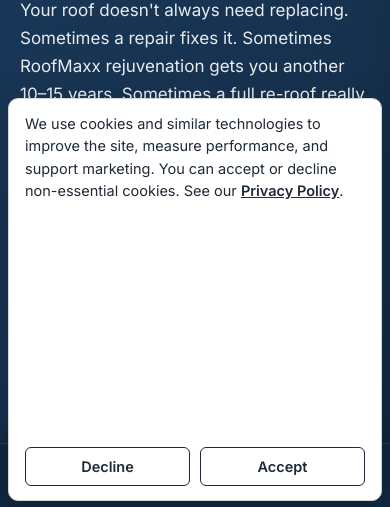
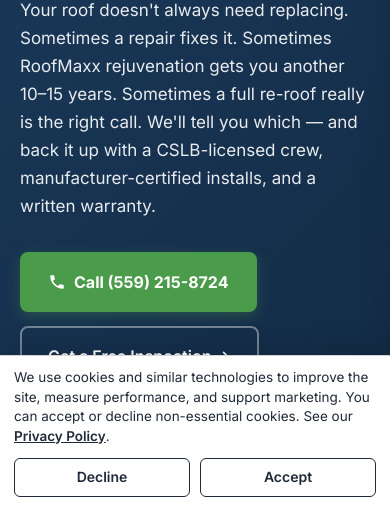
Before and after one commit to Revelation-Agency/infroofing.com, a plain HTML site: page index.html in a window 390 px wide. Shown: the part 335-842 px from the top of the page. Drawn offline with Linux system fonts and the light colour scheme.

Commit message:
fix(consent): shrink banner to slim bottom bar — was eating half the mobile viewport
Root cause: in the mobile breakpoint (<=640px) the inner flex container
flips to `flex-direction: column` while `.consent-banner-text` keeps its
desktop rule `flex: 1 1 320px`. In column mode, flex-basis applies on the
main (vertical) axis, so the text reserved 320px of height with grow=1,
pushing the action buttons to the bottom of an oversized box.

Fix:
- Reset `.consent-banner-text { flex: 0 0 auto }` inside the mobile media
  query so it sizes to its natural height
- Pin the banner to bottom: 0 / left: 0 / right: 0 (full-width slim bar
  instead of inset rounded card)
- Tighten padding (12-14px) and gap (12px) on mobile
- Slightly smaller body font (13.5px) on mobile to keep total height
  under ~160px

Buttons remain equal-prominence: same border, background, font weight,
min-width, padding — only the container shrunk.

```diff
--- a/assets/css/consent.css
+++ b/assets/css/consent.css
@@ -1,29 +1,28 @@
 /* ════════════════════════════════════════════════
    INF Roofing — Consent Banner Styles
-   Equal-prominence Accept/Decline buttons.
-   No dark patterns: same size, weight, contrast.
+   Slim sticky bottom bar. Equal-prominence Accept /
+   Decline buttons (same size, border, weight, contrast).
    ════════════════════════════════════════════════ */
 
 #consent-banner {
   position: fixed;
-  left: 16px;
-  right: 16px;
-  bottom: 16px;
-  max-width: 760px;
-  margin: 0 auto;
+  left: 0;
+  right: 0;
+  bottom: 0;
   background: #ffffff;
   color: #1f2937;
-  border: 1px solid #d4d4d4;
-  border-radius: 10px;
-  box-shadow: 0 12px 40px rgba(0, 0, 0, 0.18);
-  padding: 18px 22px;
+  border-top: 1px solid #d4d4d4;
+  box-shadow: 0 -8px 24px rgba(0, 0, 0, 0.12);
+  padding: 14px 20px;
   z-index: 9999;
   font-family: 'Inter', system-ui, -apple-system, BlinkMacSystemFont, 'Segoe UI', sans-serif;
   font-size: 14.5px;
-  line-height: 1.55;
+  line-height: 1.5;
 }
 
 .consent-banner-inner {
+  max-width: 1100px;
+  margin: 0 auto;
   display: flex;
   flex-wrap: wrap;
   align-items: center;
@@ -57,8 +56,8 @@
   font-family: inherit;
   font-size: 14.5px;
   font-weight: 600;
-  padding: 10px 18px;
-  min-width: 110px;
+  padding: 9px 16px;
+  min-width: 100px;
   border-radius: 6px;
   cursor: pointer;
   text-align: center;
@@ -77,20 +76,30 @@
 
 @media (max-width: 640px) {
   #consent-banner {
-    left: 8px;
-    right: 8px;
-    bottom: 8px;
-    padding: 14px 16px;
+    padding: 12px 14px;
+    font-size: 13.5px;
+    line-height: 1.45;
   }
   .consent-banner-inner {
     flex-direction: column;
     align-items: stretch;
+    gap: 12px;
+  }
+  /* In column flex, the desktop `flex: 1 1 320px` gives the text a 320px
+     vertical basis with grow=1 — that was creating the big empty gap.
+     Reset to natural height on mobile. */
+  .consent-banner-text {
+    flex: 0 0 auto;
+    font-size: 13.5px;
   }
   .consent-banner-actions {
     width: 100%;
+    gap: 10px;
   }
   .consent-btn {
     flex: 1 1 0;
     min-width: 0;
+    padding: 10px 14px;
+    font-size: 14px;
   }
 }
```
